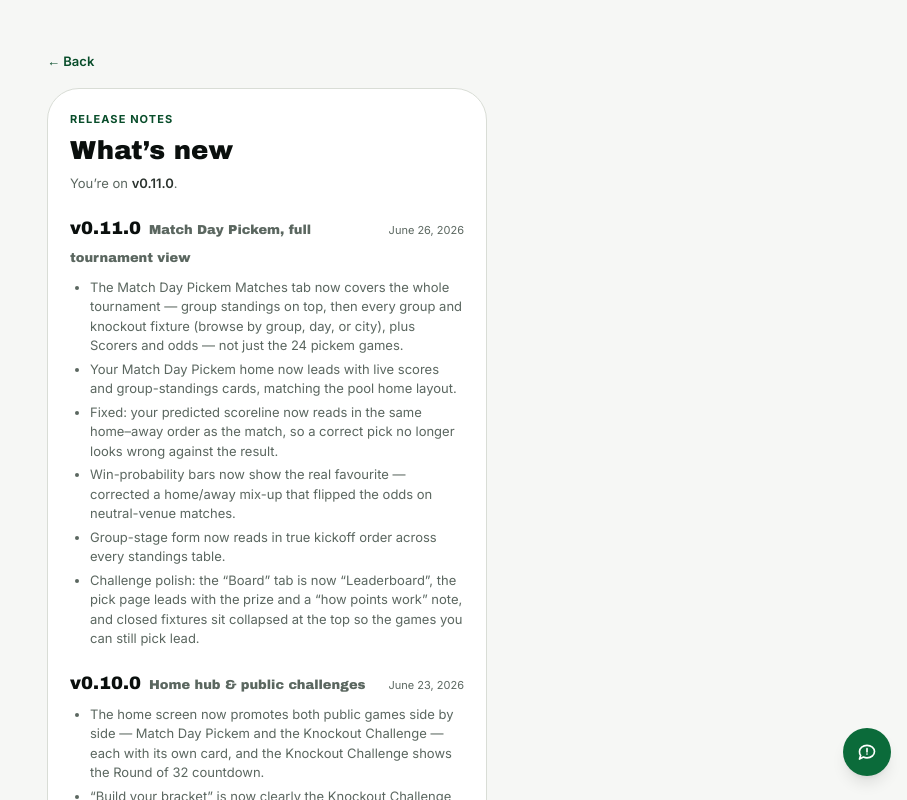
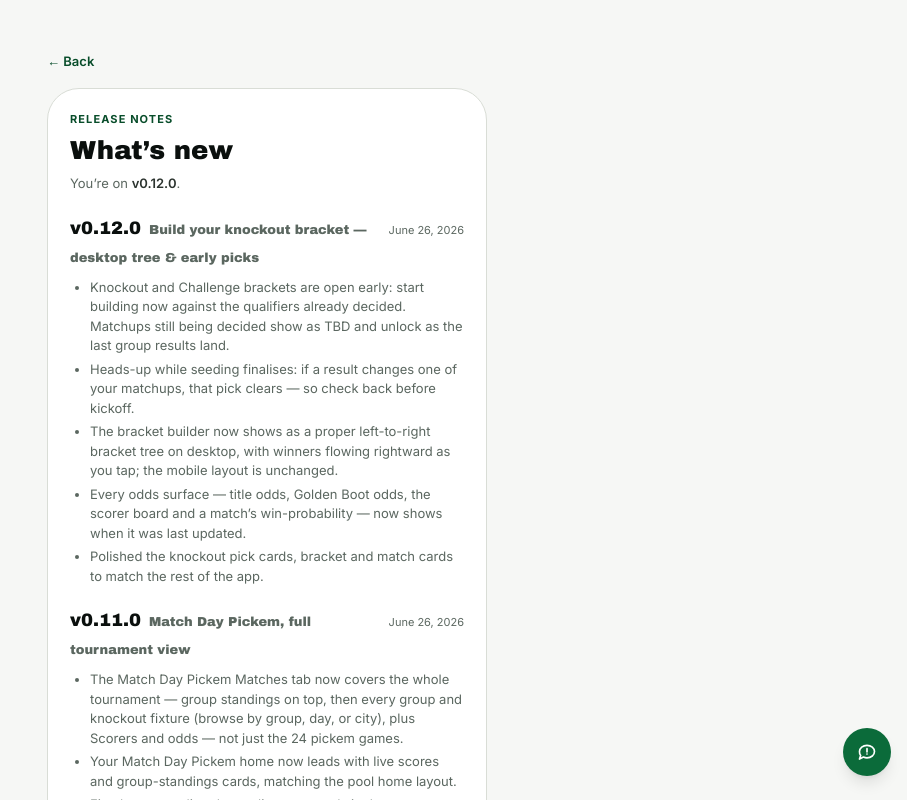
Before and after one commit to dommango/bracketeer, a Next.js app: page /release-notes in a window 1280 px wide. Shown: the top 800 px of the page, without its empty margins (373-1280 px from the left). Built offline with nearby package versions, Linux system fonts and the light colour scheme.

Commit message:
chore: release v0.12.0 — desktop bracket builder, early picks, odds freshness

```diff
--- a/app/release-notes/page.tsx
+++ b/app/release-notes/page.tsx
@@ -7,6 +7,18 @@ export const dynamic = "force-dynamic";
 // package.json (surfaced as APP_VERSION in the footer). Add a new entry + bump
 // package.json on each release.
 const RELEASES: { version: string; date: string; title: string; notes: string[] }[] = [
+  {
+    version: "0.12.0",
+    date: "June 26, 2026",
+    title: "Build your knockout bracket — desktop tree & early picks",
+    notes: [
+      "Knockout and Challenge brackets are open early: start building now against the qualifiers already decided. Matchups still being decided show as TBD and unlock as the last group results land.",
+      "Heads-up while seeding finalises: if a result changes one of your matchups, that pick clears — so check back before kickoff.",
+      "The bracket builder now shows as a proper left-to-right bracket tree on desktop, with winners flowing rightward as you tap; the mobile layout is unchanged.",
+      "Every odds surface — title odds, Golden Boot odds, the scorer board and a match’s win-probability — now shows when it was last updated.",
+      "Polished the knockout pick cards, bracket and match cards to match the rest of the app.",
+    ],
+  },
   {
     version: "0.11.0",
     date: "June 26, 2026",
--- a/package.json
+++ b/package.json
@@ -1,6 +1,6 @@
 {
   "name": "hessfest",
-  "version": "0.11.0",
+  "version": "0.12.0",
   "private": false,
   "license": "MIT",
   "engines": {
```
